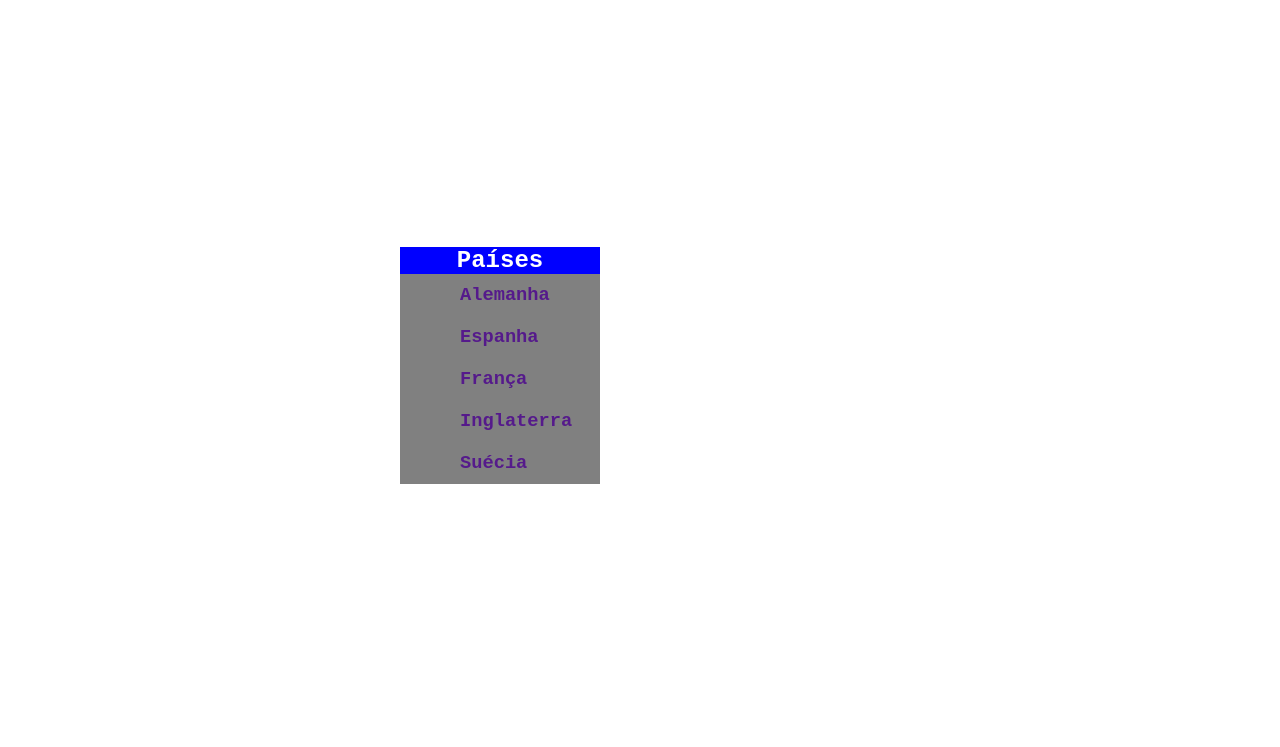
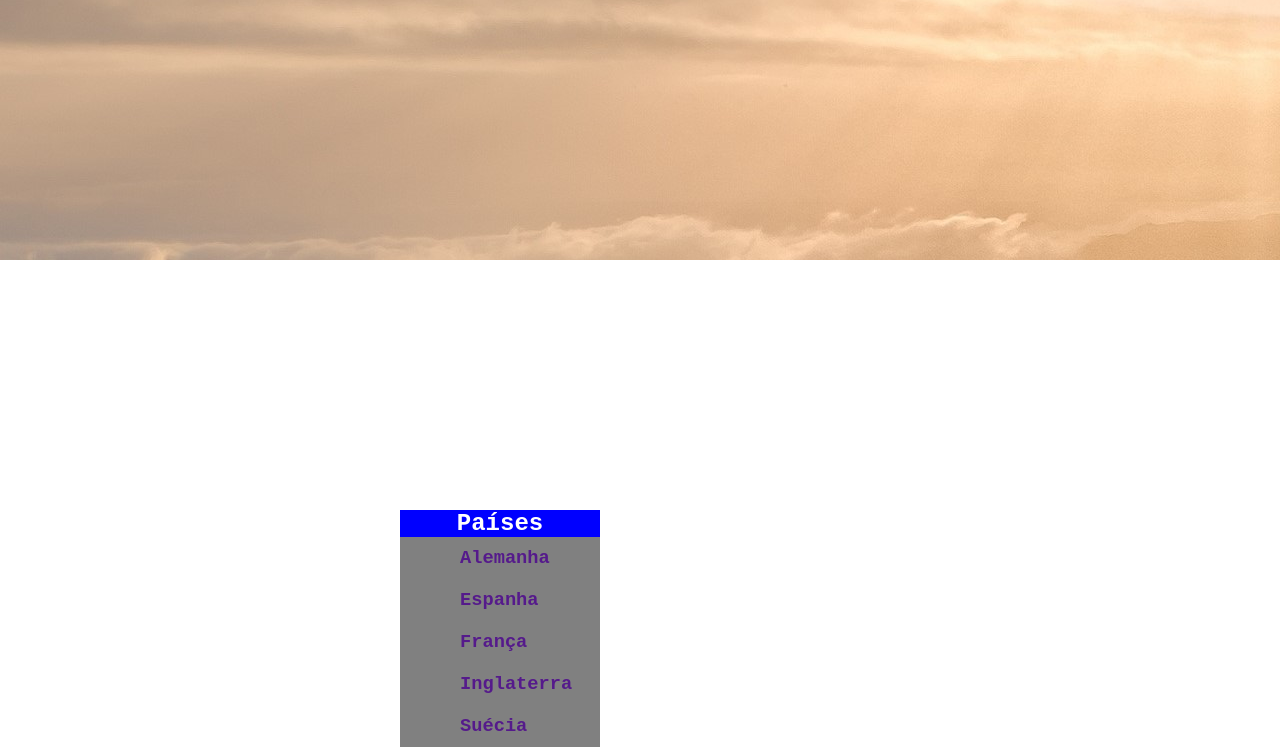
Before and after one commit to phatryciomn/teste1, a plain HTML site: page site-teste/index.html in a window 1280 px wide. Shown: the part 90-837 px from the top of the page. Before the commit the page ends 800 px from the top, so only its background shows below. Drawn offline with Linux system fonts and the light colour scheme.

Commit message:
imagem erro

```diff
--- a/site-teste/css/estilo.css
+++ b/site-teste/css/estilo.css
@@ -20,10 +20,11 @@ body {
 }
 
 .cabecalho {
-    background-color: bisque;
+    background-image: url(../imagens/paisagem2.jpg);
     text-align: center;
     padding-bottom: 25px;
     padding-top: 25px;
+    height: 300px;
 }
 
 #paises {
```
Also changed, not shown: site-teste/imagens/paisagem2.jpg (added), 1 other file.
